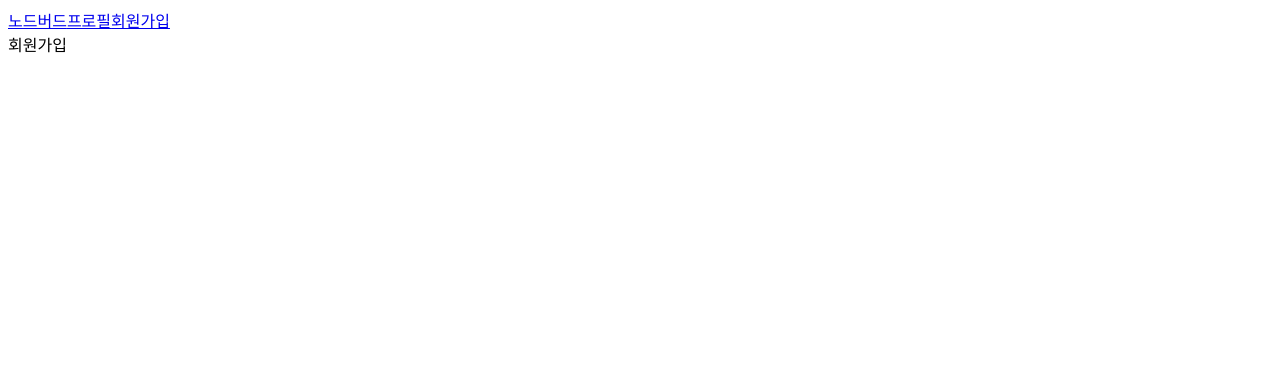
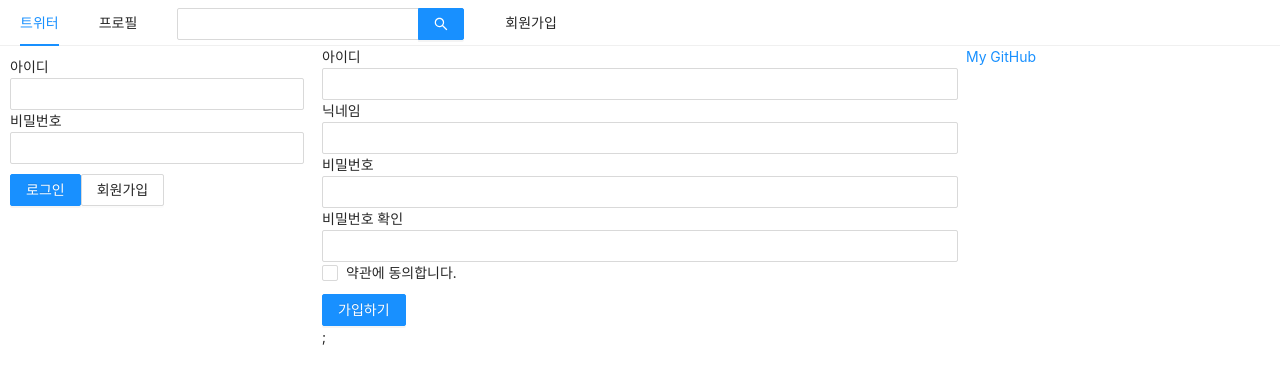
Before and after one commit to dongchan-K/twitter-clone, a Next.js app in the folder front/: page /signup in a window 1280 px wide. Shown: the top 382 px of the page. Built offline with nearby package versions, Linux system fonts and the light colour scheme.

Commit message:
feat: 더미 데이터를 활용한 기본 UI 구현

```diff
--- a/front/components/Layout.jsx
+++ b/front/components/Layout.jsx
@@ -1,22 +1,63 @@
-import React from 'react';
+import React, { useState } from 'react';
 import PropTypes from 'prop-types';
 import Link from 'next/link';
+import { Menu, Input, Row, Col } from 'antd';
+import styled from 'styled-components';
+
+import UserProfile from '../components/UserProfile';
+import LoginForm from '../components/LoginForm';
+
+// styled-components를 활용한 inline-style 최적화
+const SearchInput = styled(Input.Search)`
+  vertical-align: middle;
+`;
 
 const Layout = ({ children }) => {
+  const [isLoggedIn, setIsLoggedIn] = useState(false);
+
   return (
     <div>
-      <div>
-        <Link href='/'>
-          <a>노드버드</a>
+      <Menu mode="horizontal">
+        <Menu.Item key="home">
+          <Link href="/">
+            <a>트위터</a>
           </Link>
-        <Link href='/profile'>
+        </Menu.Item>
+        <Menu.Item key="profile">
+          <Link href="/profile">
             <a>프로필</a>
           </Link>
-        <Link href='/signup'>
+        </Menu.Item>
+        <Menu.Item key="search">
+          <SearchInput enterButton />
+        </Menu.Item>
+        <Menu.Item key="signup">
+          <Link href="/signup">
             <a>회원가입</a>
           </Link>
-      </div>
+        </Menu.Item>
+      </Menu>
+      <Row gutter={8}>
+        <Col xs={24} md={6}>
+          {isLoggedIn ? (
+            <UserProfile setIsLoggedIn={setIsLoggedIn} />
+          ) : (
+            <LoginForm setIsLoggedIn={setIsLoggedIn} />
+          )}
+        </Col>
+        <Col xs={24} md={12}>
           {children}
+        </Col>
+        <Col xs={24} md={6}>
+          <a
+            href="https://github.com/dongchan-K"
+            target="_blank"
+            rel="noreferrer noopener"
+          >
+            My GitHub
+          </a>
+        </Col>
+      </Row>
     </div>
   );
 };
--- /dev/null
+++ b/front/components/LoginForm.jsx
@@ -0,0 +1,64 @@
+import React, { useCallback, useState, useMemo } from 'react';
+import Link from 'next/link';
+import { Form, Input, Button } from 'antd';
+import styled from 'styled-components';
+import PropTypes from 'prop-types';
+import useInput from '../hooks/useInput';
+
+const ButtonWrapper = styled.div`
+  margin-top: 10px;
+`;
+
+// styled-components를 활용한 inline-style 최적화
+const FormWrapper = styled(Form)`
+  padding: 10px;
+`;
+
+const LoginForm = ({ setIsLoggedIn }) => {
+  const [id, onChangeId] = useInput('');
+  const [password, onChangePassword] = useInput('');
+
+  const onSubmitForm = useCallback(() => {
+    console.log(id, password);
+    setIsLoggedIn(true);
+  }, [id, password]);
+
+  const styleCaching = useMemo(() => ({ marginTop: 10 }), []);
+
+  return (
+    // antd의 onFinish는 e.preventDefault()가 적용 되어있음
+    <FormWrapper onFinish={onSubmitForm}>
+      <div>
+        <label htmlFor="user-id">아이디</label>
+        <br />
+        <Input name="user-id" value={id} onChange={onChangeId} required />
+      </div>
+      <div>
+        <label htmlFor="user-password">비밀번호</label>
+        <br />
+        <Input
+          name="user-password"
+          value={password}
+          onChange={onChangePassword}
+          required
+        />
+        <ButtonWrapper style={styleCaching}>
+          <Button type="primary" htmlType="submit">
+            로그인
+          </Button>
+          <Link href="/signup">
+            <a>
+              <Button>회원가입</Button>
+            </a>
+          </Link>
+        </ButtonWrapper>
+      </div>
+    </FormWrapper>
+  );
+};
+
+LoginForm.propTypes = {
+  setIsLoggedIn: PropTypes.func.isRequired,
+};
+
+export default LoginForm;
--- /dev/null
+++ b/front/components/UserProfile.jsx
@@ -0,0 +1,32 @@
+import React, { useCallback } from 'react';
+import { Card, Avatar, Button } from 'antd';
+
+const UserProfile = ({ setIsLoggedIn }) => {
+  const onLogOut = useCallback(() => {
+    setIsLoggedIn(false);
+  }, [setIsLoggedIn]);
+
+  return (
+    <Card
+      actions={[
+        <div key="twit">
+          짹쨱
+          <br />0
+        </div>,
+        <div key="followings">
+          팔로잉
+          <br />0
+        </div>,
+        <div key="followings">
+          팔로워
+          <br />0
+        </div>,
+      ]}
+    >
+      <Card.Meta avatar={<Avatar>ZC</Avatar>} title="DongChan" />
+      <Button onClick={onLogOut}>로그아웃</Button>
+    </Card>
+  );
+};
+
+export default UserProfile;
--- /dev/null
+++ b/front/hooks/useInput.js
@@ -0,0 +1,13 @@
+import { useState, useCallback } from 'react';
+
+const useInput = (initialValue = null) => {
+  const [value, setValue] = useState(initialValue);
+
+  const handler = useCallback((e) => {
+    setValue(e.target.value);
+  }, []);
+
+  return [value, handler];
+};
+
+export default useInput;
--- a/front/package.json
+++ b/front/package.json
@@ -9,10 +9,13 @@
   "author": "Dongchan Kim",
   "license": "ISC",
   "dependencies": {
+    "@ant-design/icons": "^4.6.2",
+    "antd": "^4.16.8",
     "next": "^11.0.1",
     "prop-types": "^15.7.2",
     "react": "^17.0.2",
-    "react-dom": "^17.0.2"
+    "react-dom": "^17.0.2",
+    "styled-components": "^5.3.0"
   },
   "devDependencies": {
     "eslint": "^7.31.0",
--- /dev/null
+++ b/front/pages/_app.js
@@ -0,0 +1,23 @@
+import React from 'react';
+import PropTypes from 'prop-types';
+import Head from 'next/head';
+import 'antd/dist/antd.css';
+
+// _app.js 파일은 pages 디렉토리 내부에 있는 개별 page 파일들의 공통 부분을 처리할 수 있다
+const App = ({ Component }) => {
+  return (
+    <>
+      <Head>
+        <meta charSet="utf-8" />
+        <title>Twitter</title>
+      </Head>
+      <Component />
+    </>
+  );
+};
+
+App.propTypes = {
+  Component: PropTypes.elementType.isRequired,
+};
+
+export default App;
--- a/front/pages/signup.js
+++ b/front/pages/signup.js
@@ -1,8 +1,113 @@
-import React from 'react';
+import React, { useCallback, useState } from 'react';
 import Layout from '../components/Layout';
+import Head from 'next/head';
+import { Form, Input, Checkbox, Button } from 'antd';
+import styled from 'styled-components';
+import useInput from '../hooks/useInput';
+
+const ErrorMessage = styled.div`
+  color: red;
+`;
+
+const SubmitWrapper = styled.div`
+  margin-top: 10px;
+`;
 
 const Signup = () => {
-  return <Layout>회원가입</Layout>;
+  const [id, onChangeId] = useInput('');
+  const [nickname, onChangeNickname] = useInput('');
+
+  const [password, onChangePassword] = useInput('');
+  const [passwordConfirm, setPasswordConfirm] = useState('');
+  const [passwordError, setPasswordError] = useState(false);
+
+  const [term, setTerm] = useState('');
+  const [termError, setTermError] = useState(false);
+
+  const onChangeTerm = useCallback((e) => {
+    setTerm(e.target.checked);
+    setTermError(false);
+  });
+
+  const onChangePasswordConfirm = useCallback(
+    (e) => {
+      setPasswordConfirm(e.target.value);
+      setPasswordError(e.target.value !== password);
+    },
+    ['plugin:react/recommended'],
+  );
+
+  const onSubmit = useCallback(() => {
+    if (password !== passwordConfirm) {
+      return setPasswordError(true);
+    }
+    if (!term) {
+      return setTermError(true);
+    }
+    console.log(id, nickname, password);
+  }, [password, passwordConfirm, term]);
+
+  return (
+    <Layout>
+      <Head>
+        <title>회원가입 | Twitter</title>
+      </Head>
+      <Form onFinish={onSubmit}>
+        <div>
+          <label htmlFor="user-id">아이디</label>
+          <br />
+          <Input name="user-id" value={id} required onChange={onChangeId} />
+        </div>
+        <div>
+          <label htmlFor="user-nickname">닉네임</label>
+          <br />
+          <Input
+            name="user-nickname"
+            value={nickname}
+            required
+            onChange={onChangeNickname}
+          />
+        </div>
+        <div>
+          <label htmlFor="user-password">비밀번호</label>
+          <br />
+          <Input
+            name="user-password"
+            type="password"
+            value={password}
+            required
+            onChange={onChangePassword}
+          />
+        </div>
+        <div>
+          <label htmlFor="user-password-confirm">비밀번호 확인</label>
+          <br />
+          <Input
+            name="user-password-confirm"
+            type="password"
+            value={passwordConfirm}
+            required
+            onChange={onChangePasswordConfirm}
+          />
+          {passwordError && (
+            <ErrorMessage>비밀번호가 일치하지 않습니다.</ErrorMessage>
+          )}
+        </div>
+        <div>
+          <Checkbox name="user-term" checked={term} onChange={onChangeTerm}>
+            약관에 동의합니다.
+          </Checkbox>
+          {termError && <ErrorMessage>약관에 동의해주세요</ErrorMessage>}
+        </div>
+        <SubmitWrapper>
+          <Button type="primary" htmlType="submit">
+            가입하기
+          </Button>
+        </SubmitWrapper>
+      </Form>
+      ;
+    </Layout>
+  );
 };
 
 export default Signup;
```
Also changed, not shown: front/components/FollowList.jsx (added, +52 -0 lines), front/components/NicknameEditForm.jsx (added, +22 -0 lines), front/pages/profile.js (+29 -1 lines), 1 other file (tests, documents, lock files or other folders). Lines whose indentation alone changed are shown as unchanged.
